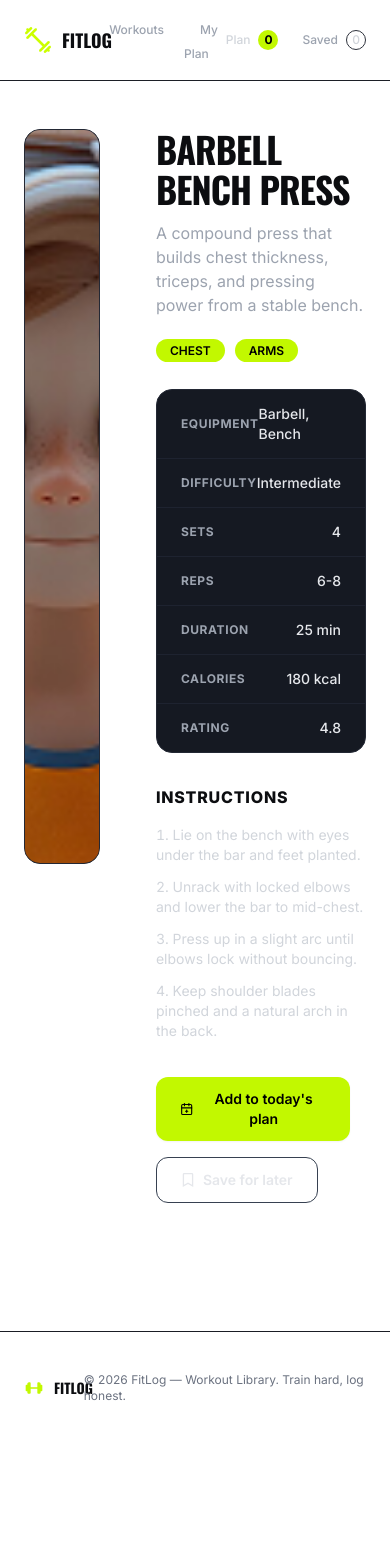
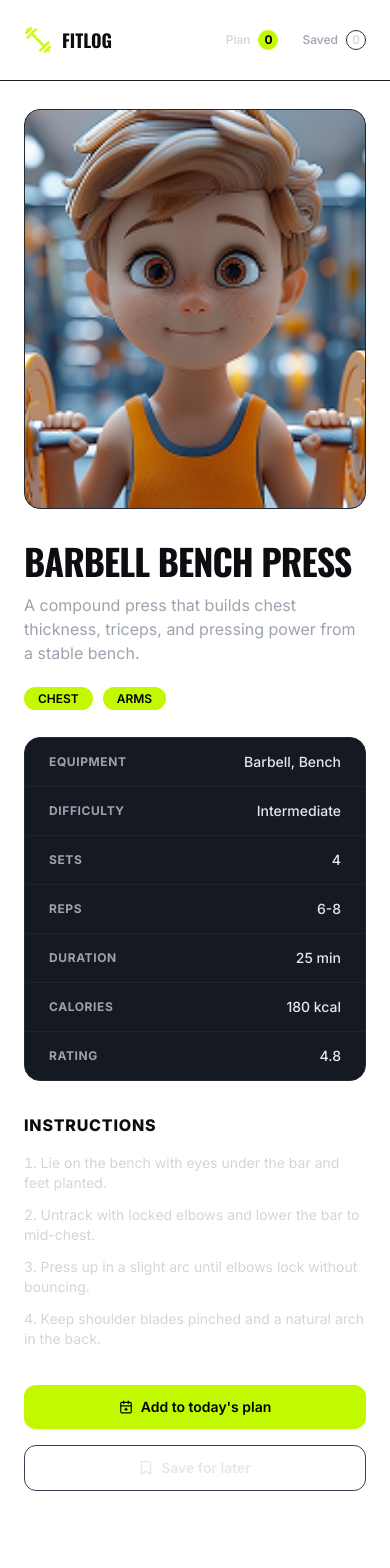
Before and after one commit to NazmulHossain2905/fit-log, a Next.js app: page /exercise/100 in a window 390 px wide. Shown: the top 1568 px of the page. Before the commit the page ends 1444 px from the top, so only its background shows below. Built offline with nearby package versions, Linux system fonts and the light colour scheme.

Commit message:
feat(responsive): UI responsive for all devices

```diff
--- a/src/app/exercise/[id]/page.tsx
+++ b/src/app/exercise/[id]/page.tsx
@@ -4,10 +4,10 @@ import { LuCalendarPlus2 } from "react-icons/lu";
 
 export default function ExerciseDetailsPage() {
   return (
-    <section className="container mx-auto flex gap-14 px-6 py-12">
-      <div className="group h-183.75 w-147 overflow-hidden rounded-2xl border border-[#232834] bg-[#171A21]">
+    <section className="mx-auto flex max-w-7xl flex-col gap-8 px-6 py-7 md:gap-14 md:py-12 lg:flex-row">
+      <div className="group h-100 w-full overflow-hidden rounded-2xl border border-[#232834] bg-[#171A21] md:h-120 lg:h-183.75 lg:w-147">
         <Image
-          className="h-full object-cover object-center transition-transform group-hover:scale-105"
+          className="h-full w-full object-cover object-center transition-transform group-hover:scale-105"
           src={"/assets/Overhead-Press.png"}
           width={588}
           height={735}
@@ -93,7 +93,7 @@ export default function ExerciseDetailsPage() {
 
           <ol className="list-inside list-decimal space-y-3 text-sm text-[#D1D5DB]">
             <li>Lie on the bench with eyes under the bar and feet planted.</li>
-            <li>Unrack with locked elbows and lower the bar to mid-chest.</li>
+            <li>Untrack with locked elbows and lower the bar to mid-chest.</li>
             <li>
               Press up in a slight arc until elbows lock without bouncing.
             </li>
@@ -104,10 +104,10 @@ export default function ExerciseDetailsPage() {
         </div>
 
         <div className="mt-9 space-y-4 space-x-4">
-          <button className="bg-primary inline-flex cursor-pointer items-center gap-2 rounded-xl px-6 py-3 text-sm font-semibold text-black shadow-[0_1px_2px_0_rgba(0,0,0,0.05)] transition-transform hover:scale-105">
+          <button className="bg-primary inline-flex w-full cursor-pointer items-center justify-center gap-2 rounded-xl px-6 py-3 text-sm font-semibold text-black shadow-[0_1px_2px_0_rgba(0,0,0,0.05)] transition-transform hover:scale-105 md:w-auto">
             <LuCalendarPlus2 /> <span>Add to today&apos;s plan</span>
           </button>
-          <button className="inline-flex cursor-pointer items-center gap-2 rounded-xl border border-[#374151] px-6 py-3 text-sm font-semibold text-[#E5E7EB] transition-transform hover:scale-105">
+          <button className="inline-flex w-full cursor-pointer items-center justify-center gap-2 rounded-xl border border-[#374151] px-6 py-3 text-sm font-semibold text-[#E5E7EB] transition-transform hover:scale-105 md:w-auto">
             <FaRegBookmark /> <span>Save for later</span>
           </button>
         </div>
--- a/src/components/Footer.tsx
+++ b/src/components/Footer.tsx
@@ -3,8 +3,8 @@ import Link from "next/link";
 
 export default function Footer() {
   return (
-    <footer className="bg-background mt-16 border-t border-t-[#1a1d24]">
-      <div className="container mx-auto flex items-center justify-between px-6 py-10">
+    <footer className="bg-background mt-10 border-t border-t-[#1a1d24] md:mt-16">
+      <div className="mx-auto flex max-w-7xl flex-col items-center justify-between gap-2 px-6 py-6 md:flex-row md:py-10">
         <Link href={"/"} className="flex items-center gap-2.5">
           <Image
             src={"/assets/logo-footer.svg"}
--- a/src/components/Navbar.tsx
+++ b/src/components/Navbar.tsx
@@ -19,18 +19,18 @@ export default function Navbar() {
 
   return (
     <nav className="bg-background/70 sticky top-0 z-10 border-b border-b-[#1C1F26] backdrop-blur-2xl">
-      <div className="container mx-auto flex h-20 items-center justify-between px-6">
+      <div className="mx-auto flex h-20 max-w-7xl items-center justify-between px-6">
         <Link href={"/"} className="flex items-center gap-2.5">
           <Image src={"/assets/logo.png"} width={28} height={28} alt="Logo" />
           <span className="font-oswald text-lg font-black">FITLOG</span>
         </Link>
 
-        <ul className="flex gap-1">
+        <ul className="hidden gap-1 md:flex">
           {navLinks.map((link) => (
             <li key={link.href}>
               <Link
                 href={link.href}
-                className={`rounded-full ${pathname === link.href ? "text-primary bg-[#1A2312] font-semibold" : "font-medium text-[#9CA3AF]"} px-4 py-1.5 text-xs`}
+                className={`rounded-full ${pathname === link.href ? "text-primary bg-[#1A2312] font-semibold" : "font-medium text-[#9CA3AF]"} hover:text-primary px-4 py-1.5 text-xs transition-colors`}
               >
                 {link.label}
               </Link>
@@ -39,20 +39,24 @@ export default function Navbar() {
         </ul>
 
         <div className="flex gap-6">
-          <div className="flex items-center gap-2">
-            <span className="text-xs font-medium text-[#D1D5DB]">Plan</span>
+          <Link href={"/my-plan"} className="group flex items-center gap-2">
+            <span className="group-hover:text-primary text-xs font-medium text-[#D1D5DB] transition-colors">
+              Plan
+            </span>
             <span className="bg-primary flex h-5 min-w-5 items-center justify-center rounded-full px-1.25 text-xs font-bold text-black">
               0
             </span>
-          </div>
+          </Link>
 
-          <div className="flex items-center gap-2">
-            <span className="text-xs font-medium text-[#9CA3AF]">Saved</span>
+          <Link href={"/my-plan"} className="group flex items-center gap-2">
+            <span className="group-hover:text-primary text-xs font-medium text-[#9CA3AF] transition-colors">
+              Saved
+            </span>
 
             <span className="flex h-5 min-w-5 items-center justify-center rounded-full border border-[#2D313B] px-1.25 text-xs font-medium text-[#D1D5DB]">
               0
             </span>
-          </div>
+          </Link>
         </div>
       </div>
     </nav>
--- a/src/components/exercise/ExerciseCard.tsx
+++ b/src/components/exercise/ExerciseCard.tsx
@@ -4,13 +4,14 @@ import { MdOutlineAccessTime } from "react-icons/md";
 
 export default function ExerciseCard() {
   return (
-    <div className="group hover:border-primary/40 w-fit cursor-pointer overflow-hidden rounded-2xl border border-[#222630] bg-[#15171D] transition-colors">
-      <div className="h-48 overflow-hidden">
+    <div className="group hover:border-primary/40 cursor-pointer overflow-hidden rounded-2xl border border-[#222630] bg-[#15171D] transition-colors">
+      <div className="h-48 overflow-hidden bg-gray-500/10">
         <Image
-          className="h-full object-cover object-center transition-transform group-hover:scale-105"
+          className="h-full w-full object-cover transition-transform group-hover:scale-105 md:w-auto"
           src={"/assets/Overhead-Press.png"}
           width={392}
           height={192}
+          loading="eager"
           alt="Barbell Bench Press"
         />
       </div>
--- a/src/components/exercise/ExerciseGrid.tsx
+++ b/src/components/exercise/ExerciseGrid.tsx
@@ -2,7 +2,7 @@ import ExerciseCard from "./ExerciseCard";
 
 export default function ExerciseGrid() {
   return (
-    <section className="container mx-auto mt-16 space-y-8 px-6">
+    <section className="mx-auto mt-16 max-w-7xl space-y-8 px-6">
       <div className="space-y-1">
         <h2 className="font-oswald text-3xl font-bold tracking-[-0.75px]">
           THE LIBRARY
@@ -12,7 +12,7 @@ export default function ExerciseGrid() {
         </p>
       </div>
 
-      <div className="grid grid-cols-3 gap-6">
+      <div className="grid gap-6 md:grid-cols-2 lg:grid-cols-3">
         {Array.from({ length: 12 })
           .fill(null)
           .map((_, i) => (
--- a/src/components/exercise/Hero.tsx
+++ b/src/components/exercise/Hero.tsx
@@ -2,16 +2,16 @@ import Image from "next/image";
 
 export default function Hero() {
   return (
-    <header className="container mx-auto px-6">
-      <div className="mt-12 flex items-center justify-between rounded-2xl border border-[#222630] bg-[#15171D] p-14">
-        <div className="max-w-140 space-y-5">
+    <header className="mx-auto max-w-7xl px-6">
+      <div className="mt-8 flex flex-col-reverse items-center justify-between gap-8 rounded-2xl border border-[#222630] bg-[#15171D] p-6 md:mt-12 md:flex-row md:p-14">
+        <div className="max-w-140 space-y-3 md:space-y-5">
           <span className="text-primary inline-block text-xs font-bold tracking-[1.1px]">
             WORKOUT LIBRARY
           </span>
-          <h1 className="font-oswald text-6xl font-extrabold tracking-[-1.5px]">
+          <h1 className="font-oswald text-4xl font-extrabold tracking-[-1.5px] md:text-5xl lg:text-6xl">
             TRAIN WITH INTENT. LOG EVERY SET.
           </h1>
-          <p className="max-w-lg text-[#9CA3AF]">
+          <p className="max-w-lg text-sm text-[#9CA3AF] md:text-base">
             FitLog is a dark, no-nonsense gym companion: pick a lift, lock it
             into today&apos;s plan, and watch the week&apos;s work add up.
           </p>
--- a/src/components/my-plan/PlanCard.tsx
+++ b/src/components/my-plan/PlanCard.tsx
@@ -6,10 +6,10 @@ import { MdOutlineAccessTime } from "react-icons/md";
 
 export default function PlanCard() {
   return (
-    <div className="flex items-center gap-4 rounded-2xl border border-[#232732] bg-[#14171E] p-4">
-      <div className="h-20 w-36 overflow-hidden rounded-xl">
+    <div className="flex flex-col items-start gap-4 rounded-2xl border border-[#232732] bg-[#14171E] p-2 md:flex-row md:items-center md:p-4">
+      <div className="h-36 w-full overflow-hidden rounded-xl md:h-20 md:w-36">
         <Image
-          className="h-full object-cover object-center"
+          className="h-full w-full object-cover object-center"
           src={"/assets/Overhead-Press.png"}
           width={144}
           height={80}
```
Also changed, not shown: src/app/my-plan/page.tsx (+13 -14 lines).
